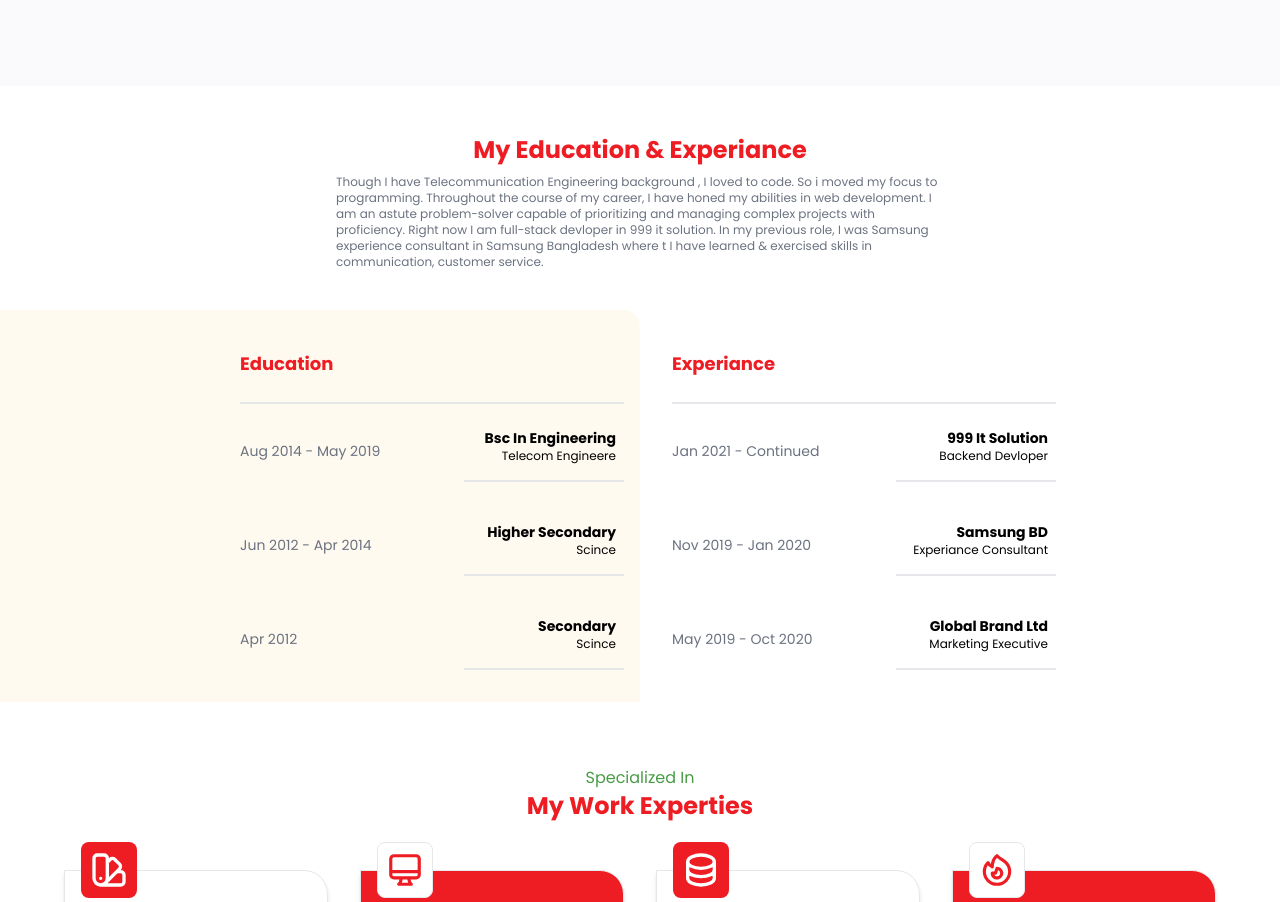
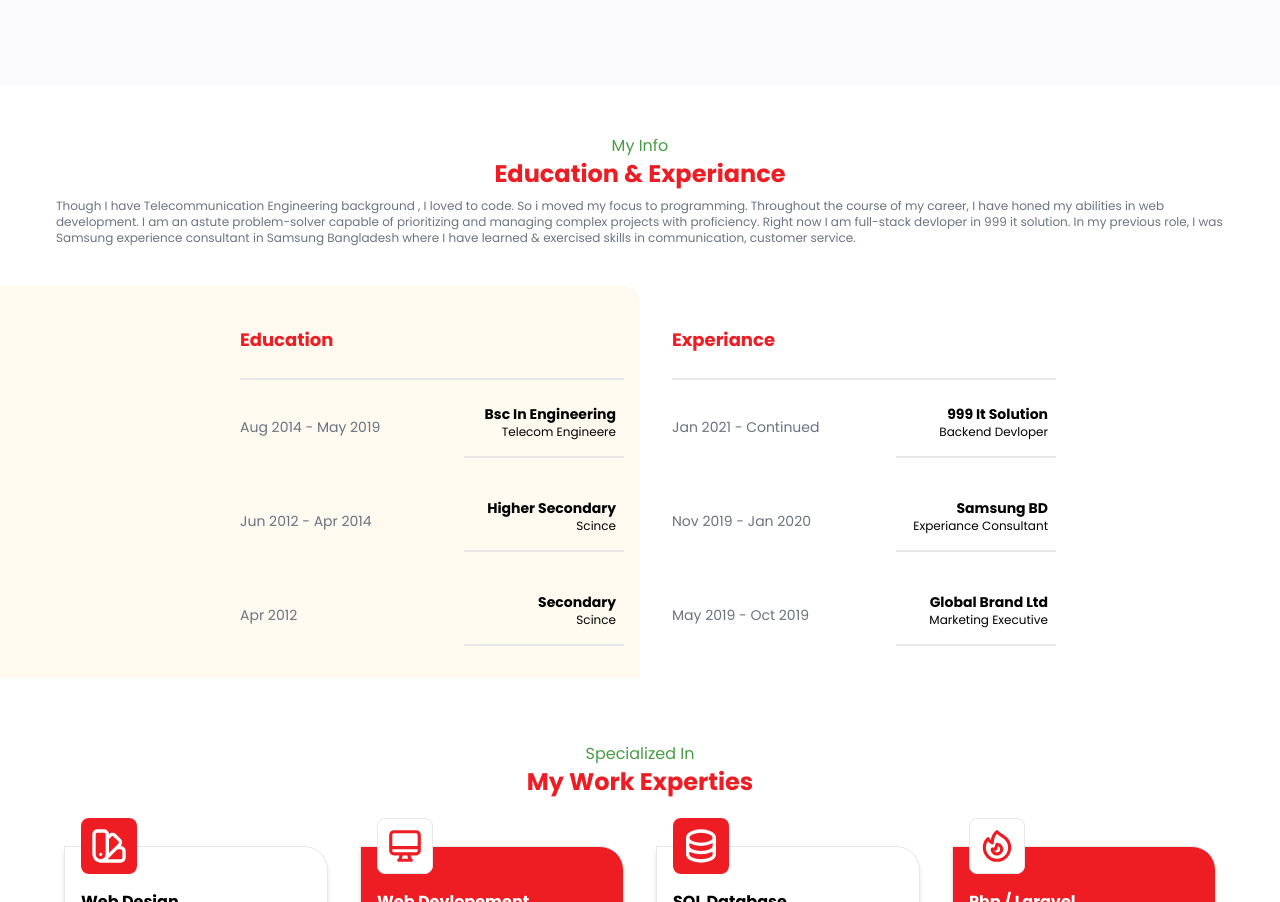
Before and after one commit to tanvir0emon/portfolio, a Nuxt app: page / in a window 1280 px wide. Shown: the part 1098-2000 px from the top of the page. Built offline with nearby package versions, Linux system fonts and the light colour scheme; a web font is replaced by a local one.

Commit message:
info updated

```diff
--- a/components/layouts/EducationExperianceSection.vue
+++ b/components/layouts/EducationExperianceSection.vue
@@ -1,16 +1,22 @@
 <template>
     <div class="py-4">
         <!-- Heading  -->
-        <div class="mx-auto w-2/3 px-4 md:w-1/2 flex justify-center py-8">
+<div class="py-8">
+          <div class="mx-auto w-2/3 px-4 md:w-1/2 flex justify-center">
             <div>
-                <h1 class="text-2xl text-center font-bold text-primary-500">My Education & Experiance</h1>
-                <p class="text-gray-500 text-xs my-2">Though I have Telecommunication Engineering background , I loved to code.
+              <p class="text-secondary-500 text-center text-md">My Info</p>
+                <h1 class="text-2xl text-center font-bold text-primary-500">Education & Experiance</h1>
+            </div>
+        </div>
+
+        <div class="container my-2 ">
+             <p class="text-gray-500 text-xs ">Though I have Telecommunication Engineering background , I loved to code.
                     So i moved my focus to programming.
                     Throughout the course of my career, I have honed my abilities in web
                     development. I am an astute problem-solver capable of prioritizing and managing complex projects
-                    with proficiency. Right now I am full-stack devloper in 999 it solution. In my previous role, I was Samsung experience consultant in Samsung Bangladesh where t I have learned & exercised skills in communication, customer service.</p>
-            </div>
+                    with proficiency. Right now I am full-stack devloper in 999 it solution. In my previous role, I was Samsung experience consultant in Samsung Bangladesh where I have learned & exercised skills in communication, customer service.</p>
         </div>
+</div>
 
         <!-- content -->
         <div class="information w-full lg:flex">
@@ -82,7 +88,7 @@
 
                 <div class="flex justify-start">
                     <div class="card">
-                        <p class="text-gray-500">May 2019 - Oct 2020</p>
+                        <p class="text-gray-500">May 2019 - Oct 2019</p>
                         <div class="card-section">
                             <p class="font-bold">Global Brand Ltd</p>
                             <p class="mb-2 text-xs">Marketing Executive</p>
```
